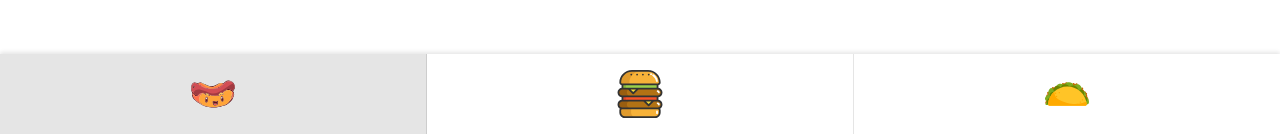
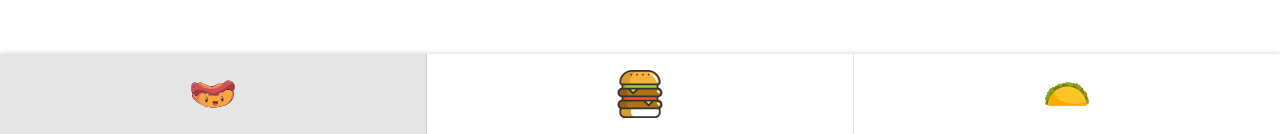
Before and after one commit to zaqqaz/visual-unit-tests, a React (Create React App) app: page / in a window 1280 px wide. Shown: the part 1314-1448 px from the top of the page. Built offline with nearby package versions, Linux system fonts and the light colour scheme.

Commit message:
Small demo, tests should fail on ci

```diff
--- a/src/components/App.tsx
+++ b/src/components/App.tsx
@@ -18,13 +18,13 @@ class App extends React.PureComponent {
                 <div className={"Content"}>
                     <div className={"BurgerContainer"}>
                         {activeItem === BottomBarItems.HotDog && (
-                            <div className={"HotDogContainer"}>Just a hot dog
+                            <div className={"HotDogContainer"}>Just a visual unit test
                                 <HotDog/>
                             </div>
                         )}
                         {activeItem === BottomBarItems.Burger && <Burger/>}
                         {activeItem === BottomBarItems.Taco && (
-                            <div>A taco (/ˈtɑːkoʊ/, UK also /ˈtækoʊ/, Spanish: [ˈtako]) is a traditional Mexican dish
+                            <div>Мексиканская шаурма (/ˈtɑːkoʊ/, UK also /ˈtækoʊ/, Spanish: [ˈtako]) is a traditional Mexican dish
                                 consisting of a corn or wheat tortilla folded or rolled around a filling. A taco can be
                                 made with a variety of fillings, including beef, pork, chicken, seafood, vegetables, and
                                 cheese, allowing great versatility and variety. Tacos are generally eaten without
--- a/src/components/Burger/Burger.tsx
+++ b/src/components/Burger/Burger.tsx
@@ -6,7 +6,7 @@ export class Burger extends React.PureComponent {
             <svg viewBox={`0 0 404.479 404.479`}>
                 <path
                     d="M353.643 323.979c8.32 0 15.07 6.74 15.07 15.06v18.37c0 21.85-17.72 39.57-39.58 39.57H75.343c-21.86 0-39.57-17.72-39.57-39.57v-18.37c0-8.32 6.74-15.06 15.06-15.06H353.643z"
-                    fill="#f7b239"
+                    fill="#ffffff"
                 />
                 <path
                     d="M127.106 357.409v-18.37c0-8.32 6.74-15.06 15.06-15.06H50.833c-8.32 0-15.06 6.74-15.06 15.06v18.37c0 21.85 17.71 39.57 39.57 39.57h91.333c-21.86 0-39.57-17.72-39.57-39.57z"
```
Also changed, not shown: 1 other file (tests, documents, lock files or other folders).
